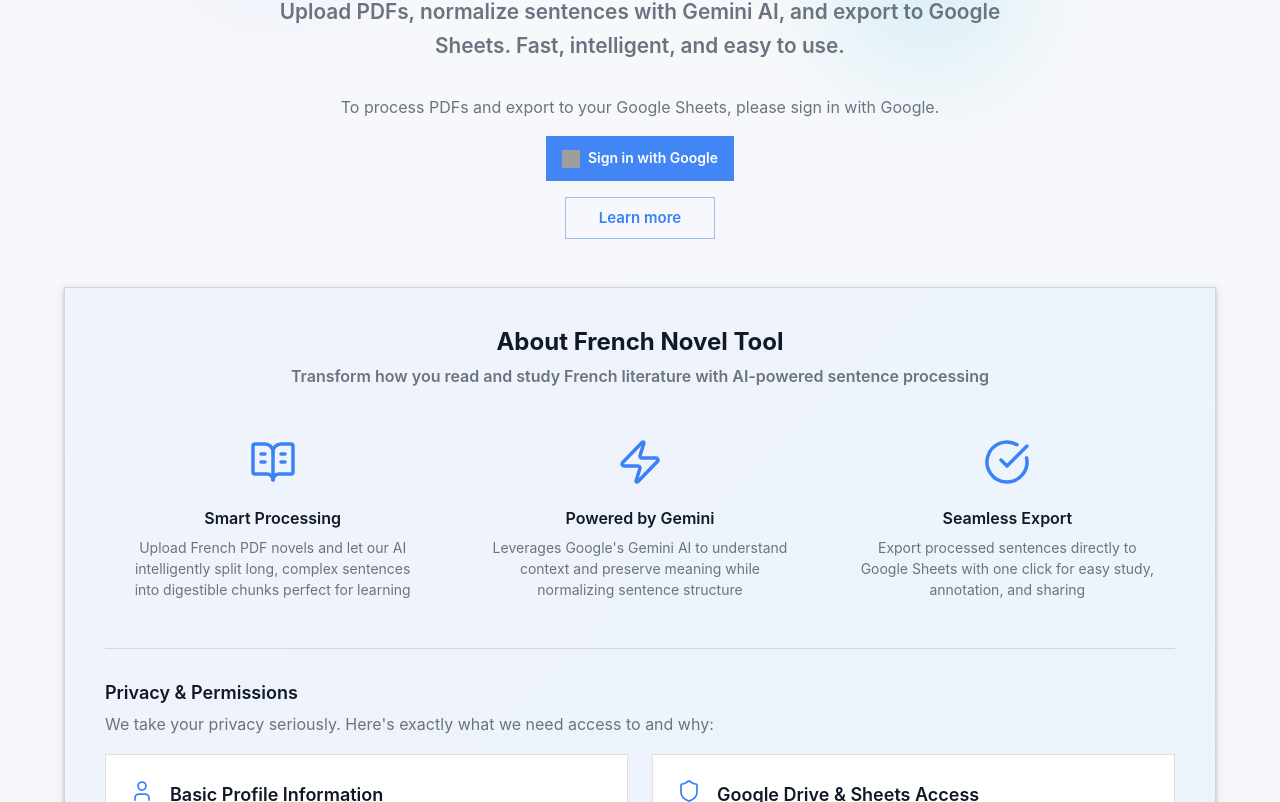
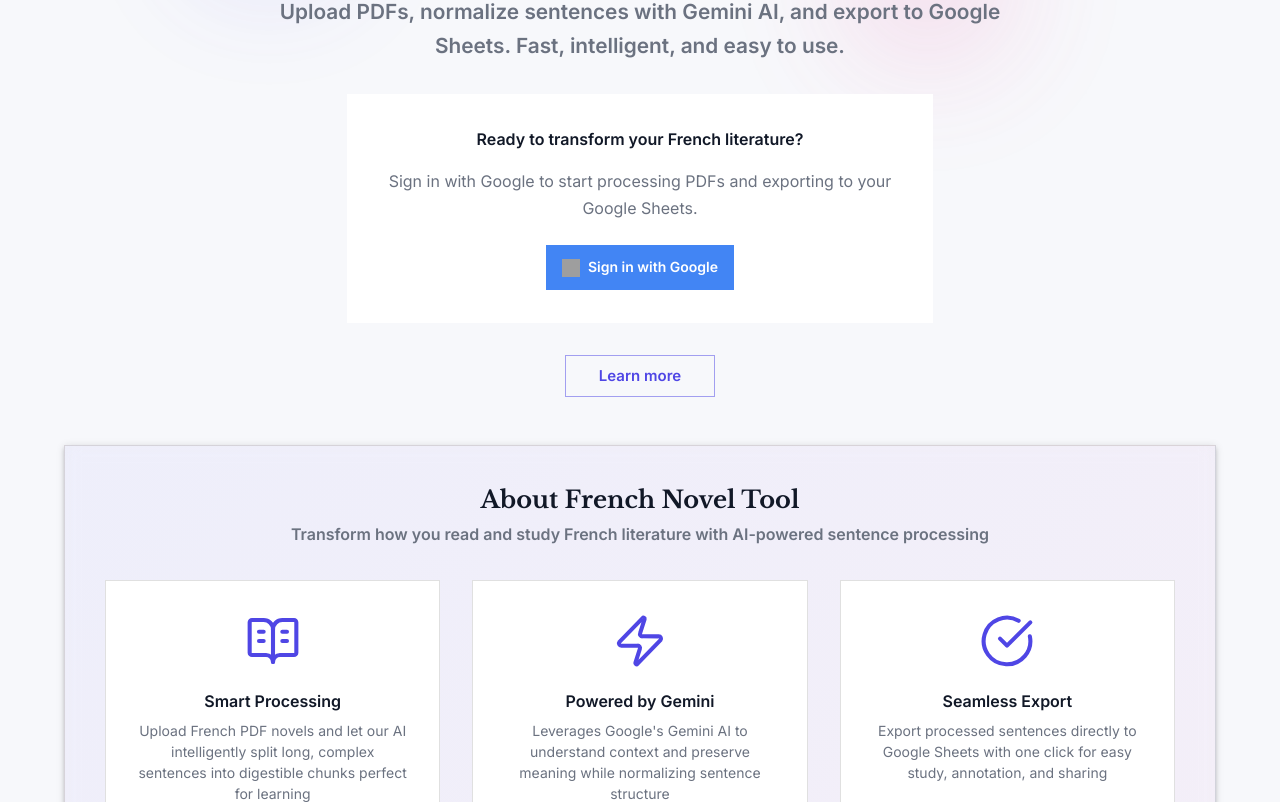
Before and after one commit to haytham10/FrenchNovelTool, a Next.js app in the folder frontend/: page / in a window 1280 px wide. Shown: the part 238-1040 px from the top of the page. Built offline with nearby package versions, Linux system fonts and the light colour scheme; no server answers; grey boxes are pictures that could not be loaded; what @mui/material-nextjs would draw is missing.

Commit message:
Phase 1: Add brand identity with serif fonts and new color palette
Co-authored-by: haytham10 <31369367+haytham10@users.noreply.github.com>

```diff
--- a/frontend/src/app/globals.css
+++ b/frontend/src/app/globals.css
@@ -18,8 +18,9 @@ body {
 /* Light theme tokens (default) */
 :root {
   /* Colors */
-  --color-primary: 59 130 246; /* #3b82f6 */
-  --color-secondary: 6 182 212; /* #06b6d4 */
+  --color-primary: 79 70 229; /* #4f46e5 - Indigo */
+  --color-secondary: 236 72 153; /* #ec4899 - Pink */
+  --color-tertiary: 6 182 212; /* #06b6d4 - Cyan */
   --color-success: 34 197 94; /* #22c55e */
   --color-warning: 245 158 11; /* #f59e0b */
   --color-error: 239 68 68; /* #ef4444 */
@@ -39,8 +40,9 @@ body {
 /* Dark theme tokens */
 [data-theme="dark"] {
   /* Colors */
-  --color-primary: 124 156 255; /* #7c9cff */
-  --color-secondary: 125 211 252; /* #7dd3fc */
+  --color-primary: 129 140 248; /* #818cf8 - Lighter indigo */
+  --color-secondary: 244 114 182; /* #f472b6 - Pink */
+  --color-tertiary: 125 211 252; /* #7dd3fc - Cyan */
   --color-success: 34 197 94; /* #22c55e */
   --color-warning: 251 191 36; /* #fbbf24 */
   --color-error: 248 113 113; /* #f87171 */
@@ -66,10 +68,17 @@ body {
 
 /* Gradient text for hero/branding */
 .gradient-text {
-  background: linear-gradient(92deg, #7c9cff 0%, #06b6d4 45%, #22c55e 100%);
+  background: linear-gradient(135deg, #4f46e5 0%, #ec4899 50%, #06b6d4 100%);
   -webkit-background-clip: text;
   background-clip: text;
   color: transparent;
+  animation: gradient-shift 8s ease infinite;
+  background-size: 200% 200%;
+}
+
+@keyframes gradient-shift {
+  0%, 100% { background-position: 0% 50%; }
+  50% { background-position: 100% 50%; }
 }
 
 /* Hero aura effect */
@@ -91,7 +100,7 @@ body {
   left: 10%;
   width: 260px;
   height: 260px;
-  background: radial-gradient(closest-side, rgba(124,156,255,0.55), rgba(124,156,255,0) 70%);
+  background: radial-gradient(closest-side, rgba(79,70,229,0.55), rgba(79,70,229,0) 70%);
   animation: float 9s ease-in-out infinite;
 }
 .hero-aura::after {
@@ -99,7 +108,7 @@ body {
   right: 15%;
   width: 320px;
   height: 320px;
-  background: radial-gradient(closest-side, rgba(6,182,212,0.45), rgba(6,182,212,0) 70%);
+  background: radial-gradient(closest-side, rgba(236,72,153,0.45), rgba(236,72,153,0) 70%);
   animation: float 11s ease-in-out infinite reverse;
 }
 
@@ -137,7 +146,7 @@ body {
   position: relative;
   padding: 1px;
   border-radius: 16px;
-  background: linear-gradient(120deg, rgba(124,156,255,0.45), rgba(6,182,212,0.35));
+  background: linear-gradient(120deg, rgba(79,70,229,0.45), rgba(236,72,153,0.35));
   transition: background 300ms ease;
 }
 .card-gradient .inner {
@@ -145,7 +154,7 @@ body {
   background: rgb(var(--bg-paper));
 }
 [data-theme="dark"] .card-gradient {
-  background: linear-gradient(120deg, rgba(124,156,255,0.35), rgba(6,182,212,0.25));
+  background: linear-gradient(120deg, rgba(129,140,248,0.35), rgba(244,114,182,0.25));
 }
 
 /**
@@ -215,3 +224,127 @@ select:focus-visible {
 html {
   scroll-behavior: smooth;
 }
+
+/**
+ * Glassmorphism Effect for Cards and Hero Elements
+ */
+.glass {
+  background: rgba(255, 255, 255, 0.75);
+  backdrop-filter: saturate(180%) blur(12px);
+  -webkit-backdrop-filter: saturate(180%) blur(12px);
+  border: 1px solid rgba(255, 255, 255, 0.4);
+  box-shadow: 0 8px 32px 0 rgba(31, 38, 135, 0.1);
+}
+
+[data-theme="dark"] .glass {
+  background: rgba(15, 23, 42, 0.75);
+  border: 1px solid rgba(255, 255, 255, 0.08);
+  box-shadow: 0 8px 32px 0 rgba(0, 0, 0, 0.3);
+}
+
+/**
+ * Enhanced Hover Effects for Interactive Cards
+ */
+.card-hover {
+  transition: all 300ms cubic-bezier(0.4, 0, 0.2, 1);
+}
+
+.card-hover:hover {
+  transform: translateY(-4px);
+  box-shadow: 0 12px 40px -8px rgba(79, 70, 229, 0.25);
+}
+
+[data-theme="dark"] .card-hover:hover {
+  box-shadow: 0 12px 40px -8px rgba(129, 140, 248, 0.25);
+}
+
+/**
+ * Status Badge Animations
+ */
+@keyframes pulse-success {
+  0%, 100% {
+    box-shadow: 0 0 0 0 rgba(34, 197, 94, 0.7);
+  }
+  50% {
+    box-shadow: 0 0 0 6px rgba(34, 197, 94, 0);
+  }
+}
+
+@keyframes pulse-processing {
+  0%, 100% {
+    box-shadow: 0 0 0 0 rgba(79, 70, 229, 0.7);
+  }
+  50% {
+    box-shadow: 0 0 0 6px rgba(79, 70, 229, 0);
+  }
+}
+
+.status-success {
+  animation: pulse-success 2s cubic-bezier(0.4, 0, 0.6, 1) infinite;
+}
+
+.status-processing {
+  animation: pulse-processing 2s cubic-bezier(0.4, 0, 0.6, 1) infinite;
+}
+
+/**
+ * French Literature Inspired Decorative Flourish
+ * Subtle ornamental divider
+ */
+.flourish-divider {
+  position: relative;
+  text-align: center;
+  margin: 2rem 0;
+}
+
+.flourish-divider::before,
+.flourish-divider::after {
+  content: "";
+  position: absolute;
+  top: 50%;
+  width: 40%;
+  height: 1px;
+  background: linear-gradient(to right, transparent, rgb(var(--color-primary) / 0.3), transparent);
+}
+
+.flourish-divider::before {
+  left: 0;
+}
+
+.flourish-divider::after {
+  right: 0;
+}
+
+/**
+ * Shimmer Effect for Loading States
+ */
+@keyframes shimmer {
+  0% {
+    background-position: -1000px 0;
+  }
+  100% {
+    background-position: 1000px 0;
+  }
+}
+
+.shimmer {
+  animation: shimmer 2s linear infinite;
+  background: linear-gradient(
+    to right,
+    rgba(255, 255, 255, 0) 0%,
+    rgba(255, 255, 255, 0.2) 20%,
+    rgba(255, 255, 255, 0.5) 50%,
+    rgba(255, 255, 255, 0) 100%
+  );
+  background-size: 1000px 100%;
+}
+
+[data-theme="dark"] .shimmer {
+  background: linear-gradient(
+    to right,
+    rgba(255, 255, 255, 0) 0%,
+    rgba(255, 255, 255, 0.05) 20%,
+    rgba(255, 255, 255, 0.1) 50%,
+    rgba(255, 255, 255, 0) 100%
+  );
+}
--- a/frontend/src/app/layout.tsx
+++ b/frontend/src/app/layout.tsx
@@ -1,6 +1,6 @@
-
 
 import type { Metadata } from "next";
+import { Inter, Libre_Baskerville } from 'next/font/google';
 import "./globals.css";
 import Providers from '../components/Providers';
 import ErrorBoundary from '../components/ErrorBoundary';
@@ -9,6 +9,19 @@ import Header from '../components/Header';
 import ConnectionStatusBanner from '../components/ConnectionStatusBanner';
 import SkipLink from '../components/SkipLink';
 
+const inter = Inter({
+  subsets: ['latin'],
+  display: 'swap',
+  variable: '--font-inter',
+});
+
+const libreBaskerville = Libre_Baskerville({
+  weight: ['400', '700'],
+  subsets: ['latin'],
+  display: 'swap',
+  variable: '--font-libre-baskerville',
+});
+
 export const metadata: Metadata = {
   title: "French Novel Tool",
   description: "Process French novels and export to Google Sheets",
@@ -16,13 +29,13 @@ export const metadata: Metadata = {
 
 export default function RootLayout({ children }: { children: React.ReactNode }) {
   return (
-    <html lang="en">
+    <html lang="en" className={`${inter.variable} ${libreBaskerville.variable}`}>
       <head>
         {/* Scripts are loaded asynchronously using Next.js Script component */}
         <Script src="https://apis.google.com/js/api.js" strategy="afterInteractive" />
         <Script src="https://accounts.google.com/gsi/client" strategy="afterInteractive" />
       </head>
-      <body style={{ fontFamily: 'Inter, system-ui, -apple-system, sans-serif' }}>
+      <body style={{ fontFamily: 'var(--font-inter), system-ui, -apple-system, sans-serif' }}>
         <ErrorBoundary>
           <Providers>
             <SkipLink />
--- a/frontend/src/app/page.tsx
+++ b/frontend/src/app/page.tsx
@@ -132,7 +132,7 @@ export default function Home() {
           left: { xs: '5%', md: '10%' },
           width: { xs: '200px', md: '260px' },
           height: { xs: '200px', md: '260px' },
-          background: 'radial-gradient(closest-side, rgba(124,156,255,0.55), rgba(124,156,255,0) 70%)',
+          background: 'radial-gradient(closest-side, rgba(79,70,229,0.55), rgba(79,70,229,0) 70%)',
           animation: `${float} 9s ease-in-out infinite`,
         },
         '&::after': {
@@ -140,7 +140,7 @@ export default function Home() {
           right: { xs: '5%', md: '15%' },
           width: { xs: '260px', md: '320px' },
           height: { xs: '260px', md: '320px' },
-          background: 'radial-gradient(closest-side, rgba(6,182,212,0.45), rgba(6,182,212,0) 70%)',
+          background: 'radial-gradient(closest-side, rgba(236,72,153,0.45), rgba(236,72,153,0) 70%)',
           animation: `${float} 11s ease-in-out infinite`,
           animationDirection: 'reverse',
         },
@@ -180,14 +180,30 @@ export default function Home() {
                 <FileUpload onFileUpload={handleFileUpload} disabled={loading} />
               </Box>
             ) : (
-              <Box sx={{ display: 'flex', flexDirection: 'column', gap: 2 }}>
-                <Typography variant="body1" color="text.secondary">
-                  To process PDFs and export to your Google Sheets, please sign in with Google.
+              <Paper
+                elevation={0}
+                className="glass"
+                sx={{
+                  p: 4,
+                  mb: 2,
+                  width: '100%',
+                  maxWidth: '520px',
+                  textAlign: 'center',
+                  transition: 'all 300ms cubic-bezier(0.4, 0, 0.2, 1)',
+                  '&:hover': {
+                    transform: 'translateY(-2px)',
+                    boxShadow: '0 12px 40px -8px rgba(79, 70, 229, 0.25)',
+                  }
+                }}
+              >
+                <Typography variant="h6" sx={{ mb: 2, fontWeight: 600 }}>
+                  Ready to transform your French literature?
                 </Typography>
-                <Box sx={{ display: 'flex', justifyContent: 'center' }}>
-                  <GoogleLoginButton />
-                </Box>
-              </Box>
+                <Typography variant="body1" color="text.secondary" sx={{ mb: 3 }}>
+                  Sign in with Google to start processing PDFs and exporting to your Google Sheets.
+                </Typography>
+                <GoogleLoginButton />
+              </Paper>
             )}
             <Button
               variant="outlined"
@@ -433,7 +449,7 @@ export default function Home() {
             elevation={3}
             sx={{
               p: { xs: 3, md: 5 },
-              background: 'linear-gradient(135deg, rgba(124,156,255,0.05) 0%, rgba(6,182,212,0.05) 100%)',
+              background: 'linear-gradient(135deg, rgba(79,70,229,0.05) 0%, rgba(236,72,153,0.05) 100%)',
               border: 1,
               borderColor: 'divider',
             }}
@@ -448,33 +464,93 @@ export default function Home() {
             </Box>
 
             <Box sx={{ display: 'flex', flexDirection: { xs: 'column', md: 'row' }, gap: 4, mb: 4 }}>
-              <Box sx={{ flex: 1, textAlign: 'center', p: 2 }}>
-                <Icon icon={BookOpenText} sx={{ fontSize: 48, color: 'primary.main', mb: 2 }} />
+              <Paper
+                elevation={0}
+                className="card-hover"
+                sx={{
+                  flex: 1,
+                  textAlign: 'center',
+                  p: 4,
+                  border: 1,
+                  borderColor: 'divider',
+                  borderRadius: 3,
+                  cursor: 'pointer',
+                  '&:hover .feature-icon': {
+                    transform: 'scale(1.1) rotate(5deg)',
+                  }
+                }}
+              >
+                <Box className="feature-icon" sx={{
+                  transition: 'transform 300ms cubic-bezier(0.4, 0, 0.2, 1)',
+                  display: 'inline-block'
+                }}>
+                  <Icon icon={BookOpenText} sx={{ fontSize: 56, color: 'primary.main', mb: 2 }} />
+                </Box>
                 <Typography variant="h6" gutterBottom fontWeight={600}>
                   Smart Processing
                 </Typography>
                 <Typography variant="body2" color="text.secondary">
                   Upload French PDF novels and let our AI intelligently split long, complex sentences into digestible chunks perfect for learning
                 </Typography>
-              </Box>
-              <Box sx={{ flex: 1, textAlign: 'center', p: 2 }}>
-                <Icon icon={Zap} sx={{ fontSize: 48, color: 'primary.main', mb: 2 }} />
+              </Paper>
+              <Paper
+                elevation={0}
+                className="card-hover"
+                sx={{
+                  flex: 1,
+                  textAlign: 'center',
+                  p: 4,
+                  border: 1,
+                  borderColor: 'divider',
+                  borderRadius: 3,
+                  cursor: 'pointer',
+                  '&:hover .feature-icon': {
+                    transform: 'scale(1.1) rotate(-5deg)',
+                  }
+                }}
+              >
+                <Box className="feature-icon" sx={{
+                  transition: 'transform 300ms cubic-bezier(0.4, 0, 0.2, 1)',
+                  display: 'inline-block'
+                }}>
+                  <Icon icon={Zap} sx={{ fontSize: 56, color: 'primary.main', mb: 2 }} />
+                </Box>
                 <Typography variant="h6" gutterBottom fontWeight={600}>
                   Powered by Gemini
                 </Typography>
                 <Typography variant="body2" color="text.secondary">
                   Leverages Google&apos;s Gemini AI to understand context and preserve meaning while normalizing sentence structure
                 </Typography>
-              </Box>
-              <Box sx={{ flex: 1, textAlign: 'center', p: 2 }}>
-                <Icon icon={CheckCircle} sx={{ fontSize: 48, color: 'primary.main', mb: 2 }} />
+              </Paper>
+              <Paper
+                elevation={0}
+                className="card-hover"
+                sx={{
+                  flex: 1,
+                  textAlign: 'center',
+                  p: 4,
+                  border: 1,
+                  borderColor: 'divider',
+                  borderRadius: 3,
+                  cursor: 'pointer',
+                  '&:hover .feature-icon': {
+                    transform: 'scale(1.1) rotate(5deg)',
+                  }
+                }}
+              >
+                <Box className="feature-icon" sx={{
+                  transition: 'transform 300ms cubic-bezier(0.4, 0, 0.2, 1)',
+                  display: 'inline-block'
+                }}>
+                  <Icon icon={CheckCircle} sx={{ fontSize: 56, color: 'primary.main', mb: 2 }} />
+                </Box>
                 <Typography variant="h6" gutterBottom fontWeight={600}>
                   Seamless Export
                 </Typography>
                 <Typography variant="body2" color="text.secondary">
                   Export processed sentences directly to Google Sheets with one click for easy study, annotation, and sharing
                 </Typography>
-              </Box>
+              </Paper>
             </Box>
 
             <Divider sx={{ my: 4 }} />
--- a/frontend/src/components/HistoryTable.tsx
+++ b/frontend/src/components/HistoryTable.tsx
@@ -376,18 +376,38 @@ export default function HistoryTable() {
               return (
                 <StyledTableRow key={entry.id}>
                   <StyledTableCell>
-                    <Box sx={{ display: 'flex', alignItems: 'center', gap: 1 }}>
-                      {status === 'success' && <Icon icon={CheckCircle} color="success" fontSize="small" />}
-                      {status === 'failed' && <Icon icon={XCircle} color="error" fontSize="small" />}
-                      {status === 'processing' && <Icon icon={Loader2} color="primary" fontSize="small" />}
-                      <Typography variant="body2" sx={{
-                        color: status === 'success' ? 'success.main' : status === 'failed' ? 'error.main' : 'primary.main',
-                        fontWeight: 500,
-                        textTransform: 'capitalize'
-                      }}>
-                        {status}
-                      </Typography>
-                    </Box>
+                    <Chip
+                      icon={
+                        status === 'success' ? <Icon icon={CheckCircle} fontSize="small" /> :
+                        status === 'failed' ? <Icon icon={XCircle} fontSize="small" /> :
+                        <Icon icon={Loader2} fontSize="small" />
+                      }
+                      label={status}
+                      size="small"
+                      className={status === 'success' ? 'status-success' : status === 'processing' ? 'status-processing' : ''}
+                      sx={{
+                        fontWeight: 600,
+                        textTransform: 'capitalize',
+                        ...(status === 'success' && {
+                          bgcolor: 'success.main',
+                          color: 'success.contrastText',
+                          '& .MuiChip-icon': { color: 'success.contrastText' }
+                        }),
+                        ...(status === 'failed' && {
+                          bgcolor: 'error.main',
+                          color: 'error.contrastText',
+                          '& .MuiChip-icon': { color: 'error.contrastText' }
+                        }),
+                        ...(status === 'processing' && {
+                          bgcolor: 'primary.main',
+                          color: 'primary.contrastText',
+                          '& .MuiChip-icon': {
+                            color: 'primary.contrastText',
+                            animation: 'spin 1s linear infinite'
+                          }
+                        }),
+                      }}
+                    />
                   </StyledTableCell>
                   <StyledTableCell>{new Date(entry.timestamp).toLocaleString()}</StyledTableCell>
                   <StyledTableCell>{entry.original_filename}</StyledTableCell>
@@ -403,23 +423,45 @@ export default function HistoryTable() {
                   </StyledTableCell>
                   <StyledTableCell>
                     {entry.error_message ? (
+                      <Tooltip
+                        title={
                           <Box>
-                        <Typography variant="body2" color="error.main" sx={{ fontWeight: 500 }}>
+                            <Typography variant="body2" fontWeight={600} gutterBottom>
+                              Technical Details:
+                            </Typography>
+                            <Typography variant="body2">
                               {entry.error_message}
                             </Typography>
                             {entry.error_code && (
-                          <Typography variant="caption" color="text.secondary">
-                            Code: {entry.error_code}
+                              <Typography variant="caption" display="block" sx={{ mt: 1 }}>
+                                Error Code: {entry.error_code}
                               </Typography>
                             )}
                             {entry.failed_step && (
-                          <Typography variant="caption" color="text.secondary" display="block">
-                            Failed at: {entry.failed_step}
+                              <Typography variant="caption" display="block">
+                                Failed Step: {entry.failed_step}
                               </Typography>
                             )}
                           </Box>
+                        }
+                        arrow
+                        placement="left"
+                      >
+                        <Box sx={{ cursor: 'help' }}>
+                          <Typography variant="body2" color="error.main" sx={{ fontWeight: 500 }}>
+                            {entry.failed_step === 'normalize' ? '❌ AI processing failed' :
+                             entry.failed_step === 'export' ? '❌ Export failed' :
+                             entry.error_code?.includes('INVALID') ? '❌ Invalid file' :
+                             entry.error_code?.includes('AUTH') ? '❌ Authentication error' :
+                             '❌ Processing error'}
+                          </Typography>
+                          <Typography variant="caption" color="text.secondary" sx={{ fontStyle: 'italic' }}>
+                            Hover for details
+                          </Typography>
+                        </Box>
+                      </Tooltip>
                     ) : (
-                      'N/A'
+                      <Typography variant="body2" color="text.secondary">—</Typography>
                     )}
                   </StyledTableCell>
                   <StyledTableCell>
--- a/frontend/src/styles/tokens.ts
+++ b/frontend/src/styles/tokens.ts
@@ -8,8 +8,9 @@ export const tokens = {
   // Color tokens (RGB values for CSS variables)
   colors: {
     light: {
-      primary: { r: 59, g: 130, b: 246 },      // #3b82f6
-      secondary: { r: 6, g: 182, b: 212 },     // #06b6d4
+      primary: { r: 79, g: 70, b: 229 },       // #4f46e5 - More distinctive indigo
+      secondary: { r: 236, g: 72, b: 153 },    // #ec4899 - Pink accent for French flair
+      tertiary: { r: 6, g: 182, b: 212 },      // #06b6d4 - Cyan for accents
       success: { r: 34, g: 197, b: 94 },       // #22c55e
       warning: { r: 245, g: 158, b: 11 },      // #f59e0b
       error: { r: 239, g: 68, b: 68 },         // #ef4444
@@ -22,8 +23,9 @@ export const tokens = {
       },
     },
     dark: {
-      primary: { r: 124, g: 156, b: 255 },     // #7c9cff
-      secondary: { r: 125, g: 211, b: 252 },   // #7dd3fc
+      primary: { r: 129, g: 140, b: 248 },     // #818cf8 - Lighter indigo for dark mode
+      secondary: { r: 244, g: 114, b: 182 },   // #f472b6 - Pink accent for dark mode
+      tertiary: { r: 125, g: 211, b: 252 },    // #7dd3fc - Cyan for dark mode
       success: { r: 34, g: 197, b: 94 },       // #22c55e
       warning: { r: 251, g: 191, b: 36 },      // #fbbf24
       error: { r: 248, g: 113, b: 113 },       // #f87171
@@ -39,7 +41,9 @@ export const tokens = {
 
   // Typography scale
   typography: {
-    fontFamily: 'Inter, system-ui, -apple-system, Segoe UI, Roboto, Arial, "Noto Sans", "Helvetica Neue", sans-serif',
+    fontFamily: 'var(--font-inter), Inter, system-ui, -apple-system, Segoe UI, Roboto, Arial, "Noto Sans", "Helvetica Neue", sans-serif',
+    // French-literature inspired serif for headings
+    serifFamily: 'var(--font-libre-baskerville), "Libre Baskerville", "Playfair Display", Georgia, "Times New Roman", serif',
     fontSize: {
       xs: '0.75rem',      // 12px
       sm: '0.875rem',     // 14px
--- a/frontend/src/theme.ts
+++ b/frontend/src/theme.ts
@@ -31,16 +31,19 @@ export function getTheme(mode: PaletteMode) {
     typography: {
       fontFamily: tokens.typography.fontFamily,
       h1: {
+        fontFamily: tokens.typography.serifFamily,
         fontSize: tokens.typography.fontSize['5xl'],
         fontWeight: tokens.typography.fontWeight.extrabold,
         letterSpacing: tokens.typography.letterSpacing.tight
       },
       h2: {
+        fontFamily: tokens.typography.serifFamily,
         fontSize: tokens.typography.fontSize['4xl'],
         fontWeight: tokens.typography.fontWeight.bold,
         letterSpacing: tokens.typography.letterSpacing.tight
       },
       h3: {
+        fontFamily: tokens.typography.serifFamily,
         fontSize: tokens.typography.fontSize['2xl'],
         fontWeight: tokens.typography.fontWeight.bold
       },
```
Lines whose indentation alone changed are shown as unchanged.
